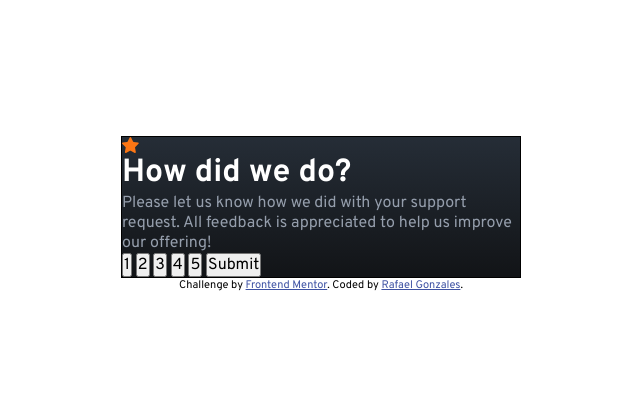
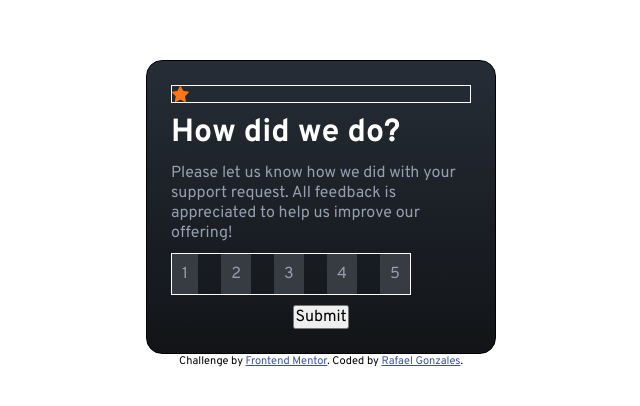
Before and after one commit to rafaelgonzales612/interactive-rating-component, a plain HTML site: page index.html in a window 1280 px wide. Shown: the part 186-592 px from the top of the page, without its empty margins (319-959 px from the left). Drawn offline with Linux system fonts and the light colour scheme.

Commit message:
added code

```diff
--- a/index.css
+++ b/index.css
@@ -36,6 +36,7 @@ textarea {
   --color-white: hsl(0, 0%, 100%);
   --color-lightgrey: hsl(217, 12%, 63%);
   --color-mediumgrey: hsl(216, 12%, 54%);
+  --color-darkgrey: hsl(215, 10%, 24%);
   --color-darkblue: hsl(213, 19%, 18%);
   --color-verydarkblue: hsl(216, 12%, 8%);
   /* FONTS */
@@ -61,8 +62,12 @@ p {
 }
 
 .container {
-  width: 400px;
+  width: 350px;
+  height: auto;
   border: 1px solid black;
+  background: linear-gradient(var(--color-darkblue), var(--color-verydarkblue));
+  padding: 2.4rem;
+  border-radius: 1.6rem;
 }
 
 .rating-img {
@@ -70,8 +75,34 @@ p {
   height: auto;
 }
 
-.rating-container {
-  background: linear-gradient(var(--color-darkblue), var(--color-verydarkblue));
+.rating-img-container {
+  border: 1px solid white;
+}
+
+.rating-heading {
+  margin: 1rem 0;
+}
+
+.rating-number-container {
+  margin: 1rem 0;
+  display: flex;
+  justify-content: space-between;
+  align-items: center;
+  width: 80%;
+  border: 1px solid white;
+}
+
+.button-number {
+  padding: 1rem;
+  color: var(--color-lightgrey);
+  background-color: var(--color-darkgrey);
+  border: none;
+}
+
+.rating-submit-container {
+  display: flex;
+  justify-content: center;
+  align-items: center;
 }
 
 .thankyou-container {
--- a/index.html
+++ b/index.html
@@ -22,22 +22,28 @@
     <main>
       <div class="container">
         <div class="rating-container">
+          <div class="rating-img-container">
             <img
               class="rating-img"
               src="./images/icon-star.svg"
               alt="decorative star"
             />
+          </div>
           <h1 class="rating-heading heading">How did we do?</h1>
           <p>
             Please let us know how we did with your support request. All
             feedback is appreciated to help us improve our offering!
           </p>
+          <div class="rating-number-container">
             <button class="button-number rate-1" id="button-number">1</button>
             <button class="button-number rate-2" id="button-number">2</button>
             <button class="button-number rate-3" id="button-number">3</button>
             <button class="button-number rate-4" id="button-number">4</button>
             <button class="button-number rate-5" id="button-number">5</button>
+          </div>
+          <div class="rating-submit-container">
             <button class="button-submit" id="button-submit">Submit</button>
+          </div>
         </div>
         <!-- rating container end || thank you container start -->
         <div class="thankyou-container">
```
Lines whose indentation alone changed are shown as unchanged.
